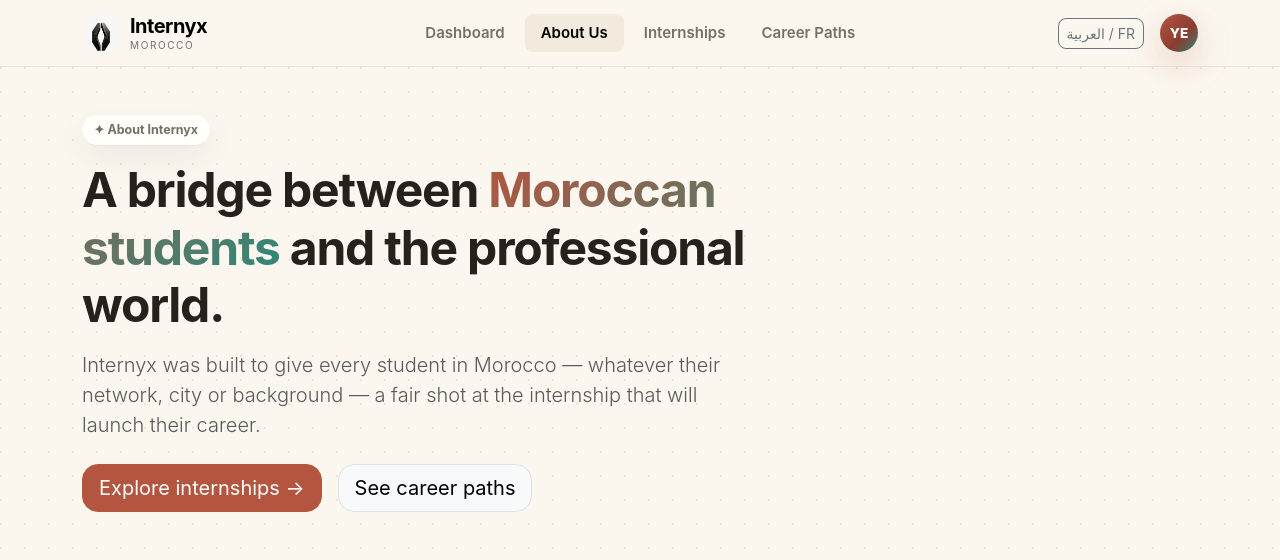
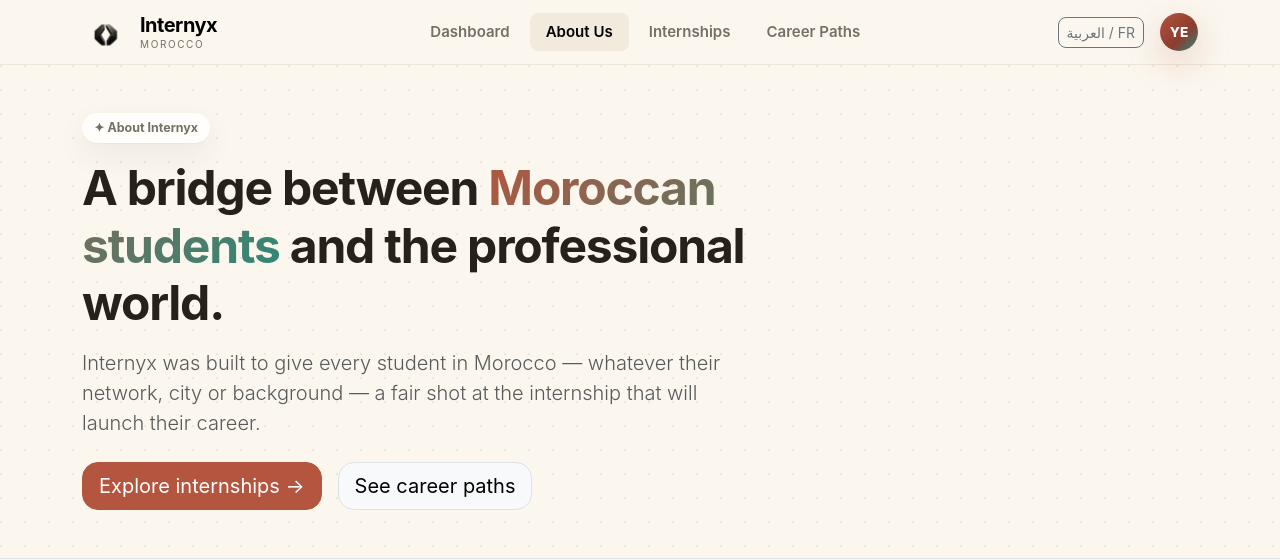
Before and after one commit to mohamed-temsamani/internyx, a Flask app: page /about in a window 1280 px wide. Shown: the top 560 px of the page. Run offline with Flask 3, Linux system fonts and the light colour scheme.

Commit message:
fix: logo

```diff
--- a/templates/base.html
+++ b/templates/base.html
@@ -13,8 +13,8 @@
     <nav class="navbar navbar-expand-lg">
       <div class="container-xl">
         <a class="navbar-brand d-flex align-items-center gap-2" href="{{ url_for('dashboard') }}">
-          <img src="onyx.jpeg" alt="onyx logo" width="40" height="40" class="d-inline-block align-text-top rounded-circle">
-          <span class="lh-sm">
+          <img src="{{ url_for('static', filename='images/onyx.png') }}" alt="onyx" height="30px" width="50px">
+            <span class="lh-sm">
             <span class="d-block fw-bold fs-5">Internyx</span>
             <span class="d-block brand-country">Morocco</span>
           </span>
```
Also changed, not shown: static/images/onyx.png (added), templates/onyx.jpeg (deleted).
